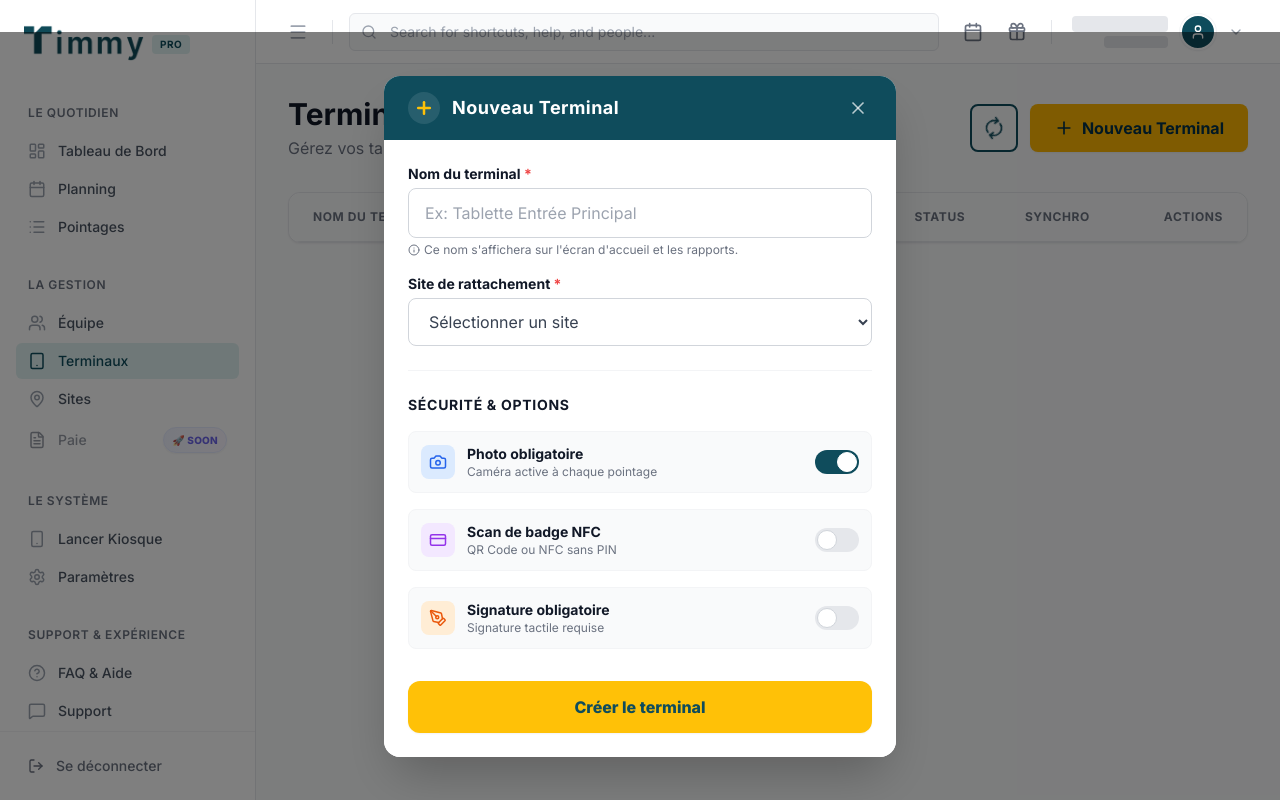
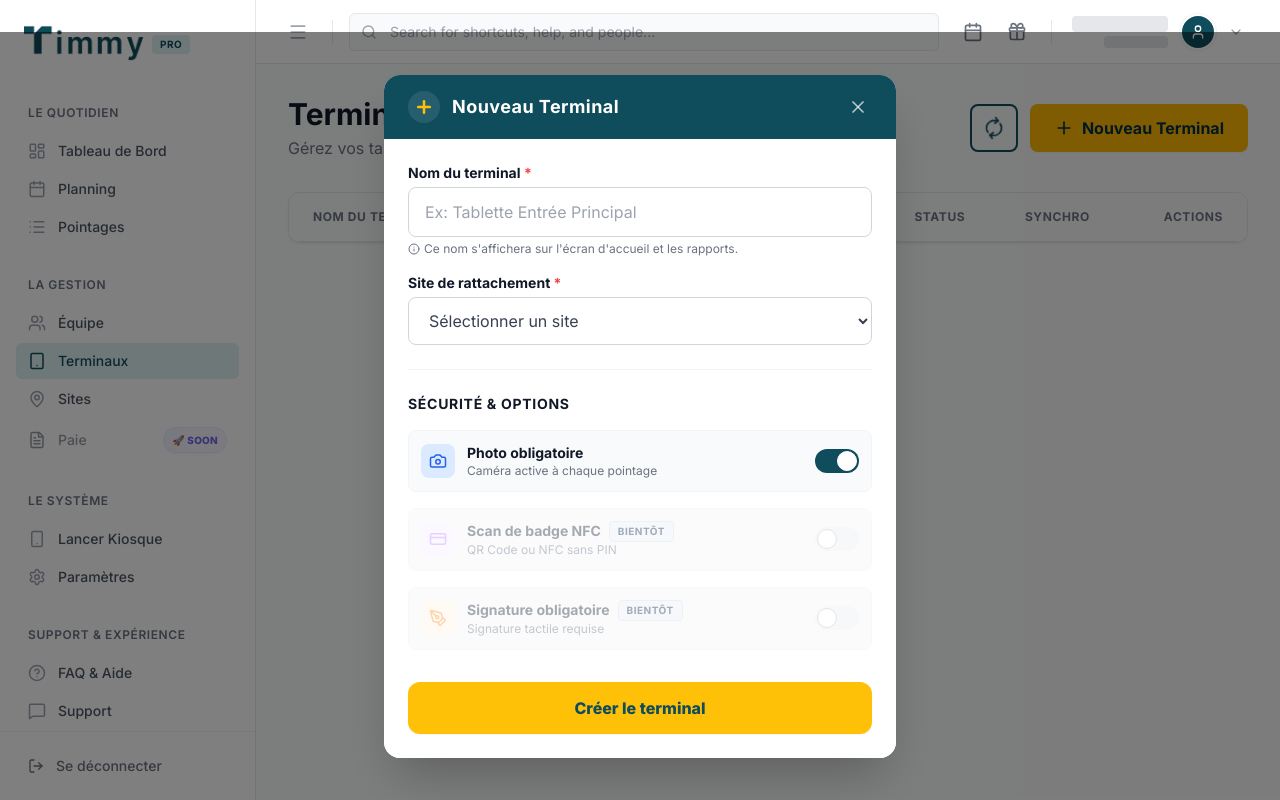
Before and after one commit to sean241/timmy-app, a Next.js app: page /admin/terminals in a window 1280 px wide. Both pictures are taken after a click on the button "Nouveau Terminal". Built offline with nearby package versions, Linux system fonts and the light colour scheme.

Commit message:
Feat: Disable future kiosk features (badge/signature) & update UX

```diff
--- a/app/admin/(portal)/terminals/page.tsx
+++ b/app/admin/(portal)/terminals/page.tsx
@@ -215,15 +215,24 @@ export default function KiosksPage() {
 
     const handleSync = async (id?: string) => {
         setIsFetching(true);
-        // Simulate sync delay
-        await new Promise(resolve => setTimeout(resolve, 1000));
-        await fetchKiosks();
-        setToast({
-            message: id ? "Terminal synchronisé avec succès" : "Tous les terminaux ont été synchronisés",
-            type: "success"
-        });
-        setIsFetching(false);
-        setActiveMenuId(null);
+        try {
+            // Actualise les données et attend un minimum de 600ms pour que l'utilisateur voie l'action (UX)
+            await Promise.all([
+                fetchKiosks(),
+                new Promise(resolve => setTimeout(resolve, 600))
+            ]);
+
+            setToast({
+                message: id ? "Données du terminal actualisées" : "Statuts des terminaux mis à jour",
+                type: "success"
+            });
+        } catch (error) {
+            console.error("Sync failed:", error);
+            setToast({ message: t.kiosks.toast.error || "Erreur lors de l'actualisation", type: "error" });
+        } finally {
+            setIsFetching(false);
+            setActiveMenuId(null);
+        }
     };
 
     const handleDelete = (id: string) => {
@@ -615,46 +624,52 @@ export default function KiosksPage() {
                                     </div>
 
                                     {/* Badge Toggle */}
-                                    <div className="flex items-center justify-between p-3 bg-gray-50 rounded-lg border border-gray-100">
+                                    <div className="flex items-center justify-between p-3 bg-gray-50 rounded-lg border border-gray-100 opacity-60 cursor-not-allowed text-gray-400">
                                         <div className="flex items-center gap-3">
-                                            <div className="p-2 bg-purple-100 text-purple-600 rounded-lg">
+                                            <div className="p-2 bg-purple-50 text-purple-300 rounded-lg">
                                                 <CreditCard size={18} />
                                             </div>
                                             <div>
-                                                <p className="text-sm font-bold text-gray-900">{t.kiosks.modal.requireBadge}</p>
-                                                <p className="text-xs text-gray-500">QR Code ou NFC sans PIN</p>
+                                                <div className="flex items-center gap-2">
+                                                    <p className="text-sm font-bold text-gray-500">{t.kiosks.modal.requireBadge}</p>
+                                                    <span className="text-[10px] uppercase font-bold tracking-wider text-slate-500 bg-slate-100 px-2 py-0.5 rounded border border-slate-200">Bientôt</span>
+                                                </div>
+                                                <p className="text-xs text-gray-400">QR Code ou NFC sans PIN</p>
                                             </div>
                                         </div>
-                                        <label className="relative inline-flex items-center cursor-pointer">
+                                        <label className="relative inline-flex items-center cursor-not-allowed">
                                             <input
                                                 type="checkbox"
                                                 className="sr-only peer"
-                                                checked={formData.require_badge_scan}
-                                                onChange={(e) => setFormData({ ...formData, require_badge_scan: e.target.checked })}
+                                                checked={false}
+                                                disabled
                                             />
-                                            <div className="w-11 h-6 bg-gray-200 peer-focus:outline-none peer-focus:ring-4 peer-focus:ring-purple-300 rounded-full peer peer-checked:after:translate-x-full peer-checked:after:border-white after:content-[''] after:absolute after:top-[2px] after:left-[2px] after:bg-white after:border-gray-300 after:border after:rounded-full after:h-5 after:w-5 after:transition-all peer-checked:bg-[#0F4C5C]"></div>
+                                            <div className="w-11 h-6 bg-gray-100 peer-focus:outline-none rounded-full peer after:content-[''] after:absolute after:top-[2px] after:left-[2px] after:bg-white after:border-gray-300 after:border after:rounded-full after:h-5 after:w-5 after:transition-all"></div>
                                         </label>
                                     </div>
 
                                     {/* Signature Toggle */}
-                                    <div className="flex items-center justify-between p-3 bg-gray-50 rounded-lg border border-gray-100">
+                                    <div className="flex items-center justify-between p-3 bg-gray-50 rounded-lg border border-gray-100 opacity-60 cursor-not-allowed text-gray-400">
                                         <div className="flex items-center gap-3">
-                                            <div className="p-2 bg-orange-100 text-orange-600 rounded-lg">
+                                            <div className="p-2 bg-orange-50 text-orange-300 rounded-lg">
                                                 <PenTool size={18} />
                                             </div>
                                             <div>
-                                                <p className="text-sm font-bold text-gray-900">{t.kiosks.modal.requireSignature}</p>
-                                                <p className="text-xs text-gray-500">Signature tactile requise</p>
+                                                <div className="flex items-center gap-2">
+                                                    <p className="text-sm font-bold text-gray-500">{t.kiosks.modal.requireSignature}</p>
+                                                    <span className="text-[10px] uppercase font-bold tracking-wider text-slate-500 bg-slate-100 px-2 py-0.5 rounded border border-slate-200">Bientôt</span>
+                                                </div>
+                                                <p className="text-xs text-gray-400">Signature tactile requise</p>
                                             </div>
                                         </div>
-                                        <label className="relative inline-flex items-center cursor-pointer">
+                                        <label className="relative inline-flex items-center cursor-not-allowed">
                                             <input
                                                 type="checkbox"
                                                 className="sr-only peer"
-                                                checked={formData.require_signature}
-                                                onChange={(e) => setFormData({ ...formData, require_signature: e.target.checked })}
+                                                checked={false}
+                                                disabled
                                             />
-                                            <div className="w-11 h-6 bg-gray-200 peer-focus:outline-none peer-focus:ring-4 peer-focus:ring-orange-300 rounded-full peer peer-checked:after:translate-x-full peer-checked:after:border-white after:content-[''] after:absolute after:top-[2px] after:left-[2px] after:bg-white after:border-gray-300 after:border after:rounded-full after:h-5 after:w-5 after:transition-all peer-checked:bg-[#0F4C5C]"></div>
+                                            <div className="w-11 h-6 bg-gray-100 peer-focus:outline-none rounded-full peer after:content-[''] after:absolute after:top-[2px] after:left-[2px] after:bg-white after:border-gray-300 after:border after:rounded-full after:h-5 after:w-5 after:transition-all"></div>
                                         </label>
                                     </div>
                                 </div>
```
